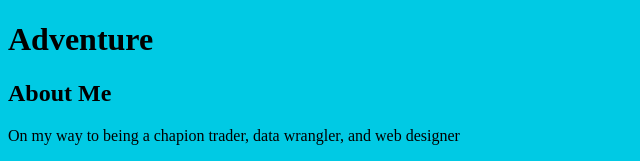
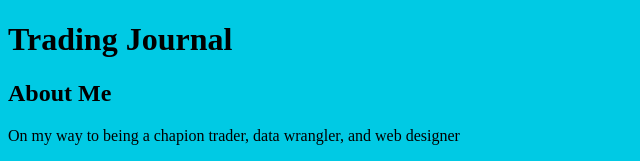
Before and after one commit to DoubleAG/my-travel-plans, a plain HTML site: page index.html in a window 1280 px wide. Shown: the top 161 px of the page, without its empty margins (0-640 px from the left). Drawn offline with Linux system fonts and the light colour scheme.

Commit message:
Updated heading

```diff
--- a/index.html
+++ b/index.html
@@ -10,7 +10,7 @@
 <body>
 
   <header>
-    <h1>Adventure</h1>
+    <h1>Trading Journal</h1>
   </header>
 
   <div class="container">
```
